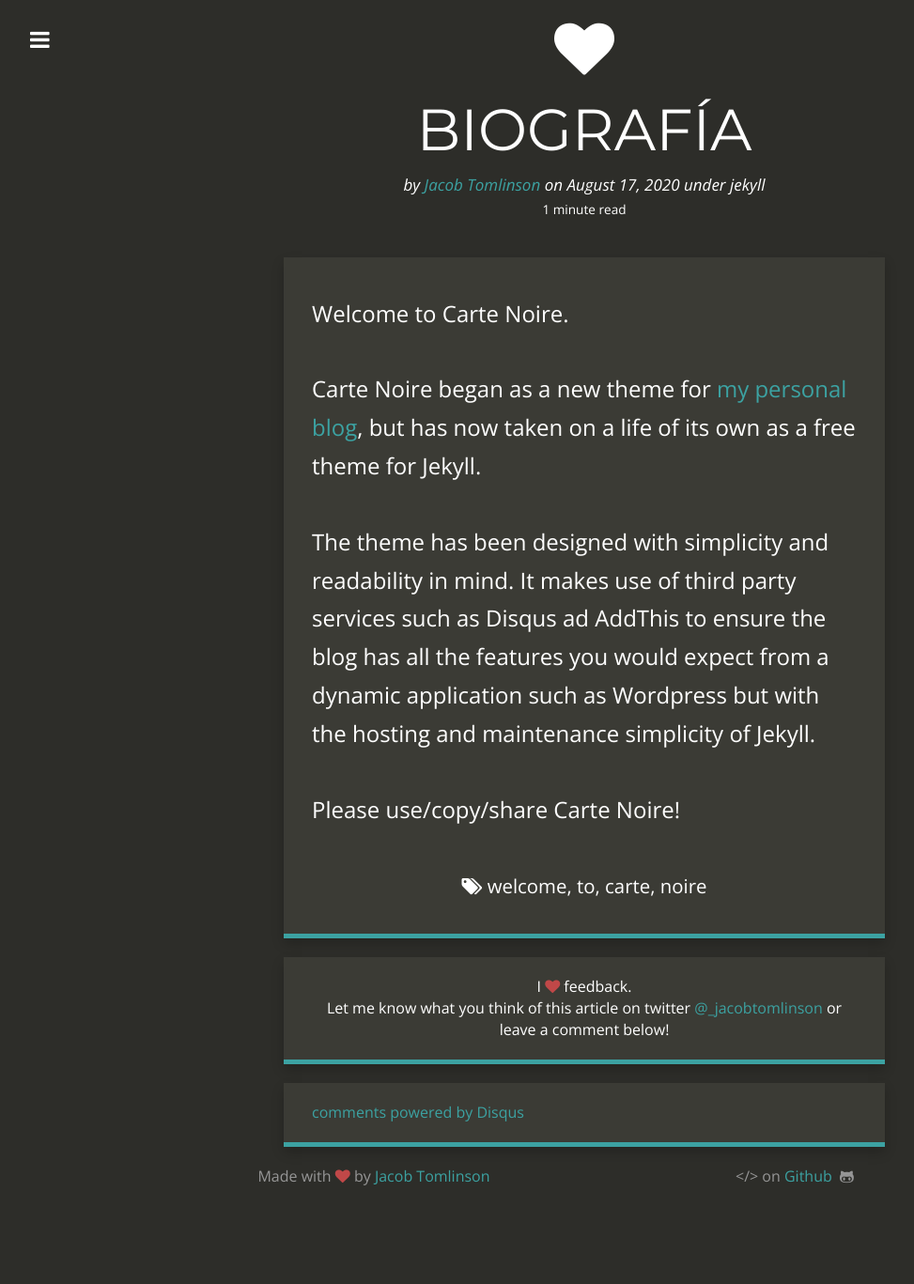
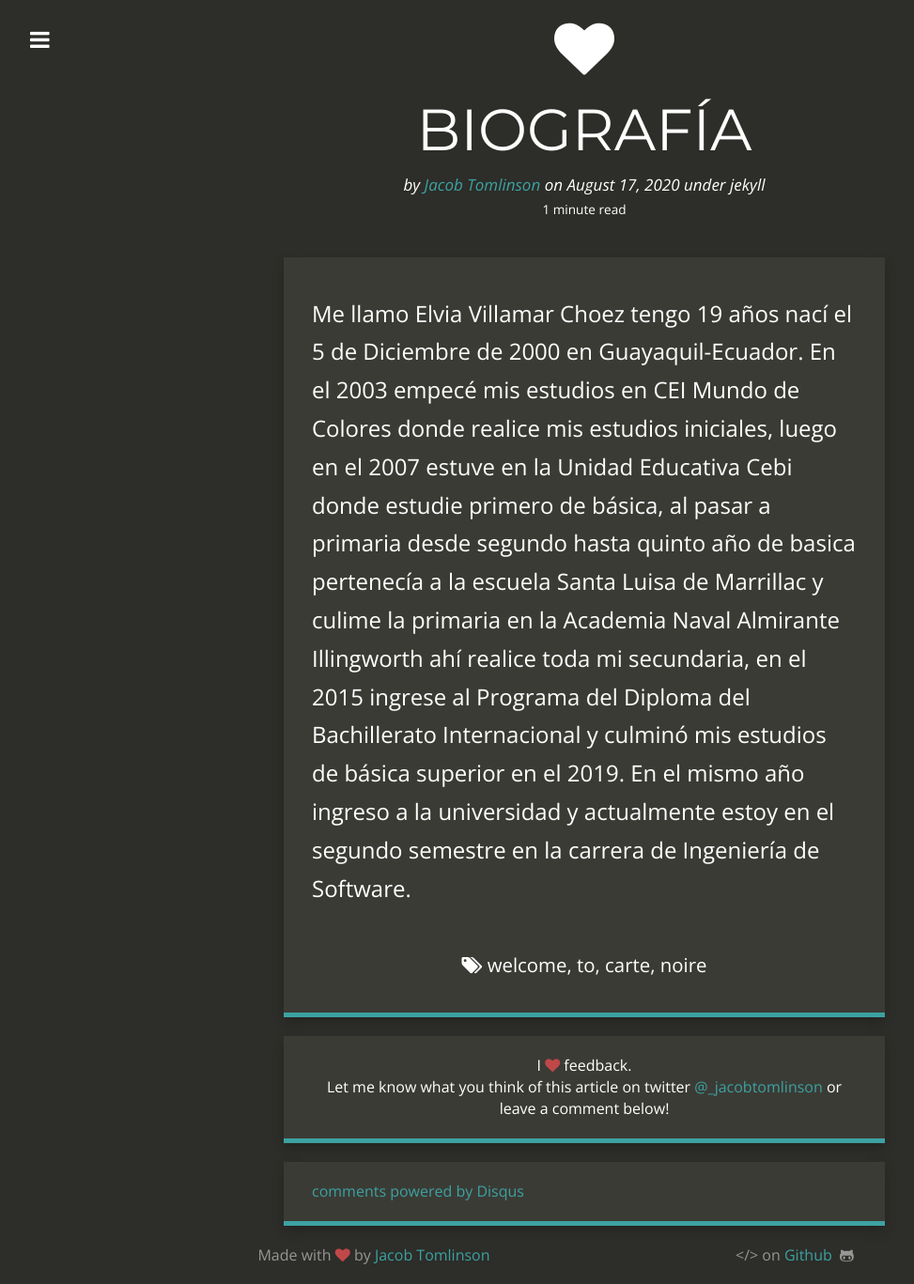
Before and after one commit to elviavillamar/elviavillamar, a Jekyll site: the page built from _posts/2015-03-23-welcome-to-carte-noir.md, in a window 1280 px wide. Shown: the whole page at 94% size, without its empty margins (18-991 px from the left). Built offline with Jekyll 4.4.1, drawn with Linux system fonts in a browser that asks for light colours; nearby versions of some CDN libraries; comment, search, counter and statistics services are not loaded; before the commit the page ends 1283 px from its top, so only the background shows below that.

Commit message:
Update 2015-03-23-welcome-to-carte-noir.md

```diff
--- a/_posts/2015-03-23-welcome-to-carte-noir.md
+++ b/_posts/2015-03-23-welcome-to-carte-noir.md
@@ -13,16 +13,4 @@ tags:
  - noire
 ---
 
-Welcome to Carte Noire.
-
-Carte Noire began as a new theme for [my personal blog][1], but has now taken
-on a life of its own as a free theme for Jekyll.
-
-The theme has been designed with simplicity and readability in mind. It makes
-use of third party services such as Disqus ad AddThis to ensure the blog has
-all the features you would expect from a dynamic application such as Wordpress
-but with the hosting and maintenance simplicity of Jekyll.
-
-Please use/copy/share Carte Noire!
-
-[1]: http://www.jacobtomlinson.co.uk/
+Me llamo Elvia Villamar Choez tengo 19 años nací el 5 de Diciembre de 2000 en Guayaquil-Ecuador. En el 2003 empecé mis estudios en CEI Mundo de Colores donde realice mis estudios iniciales, luego en el 2007 estuve en la Unidad Educativa Cebi donde estudie primero de básica, al pasar a primaria desde segundo hasta quinto año de basica pertenecía a la escuela Santa Luisa de Marrillac y culime la primaria en la Academia Naval Almirante Illingworth ahí realice toda mi secundaria, en el 2015 ingrese al Programa del Diploma del Bachillerato Internacional y culminó mis estudios de básica superior en el 2019. En el mismo año ingreso a la universidad y actualmente estoy en el segundo semestre en la carrera de Ingeniería de Software.
```
